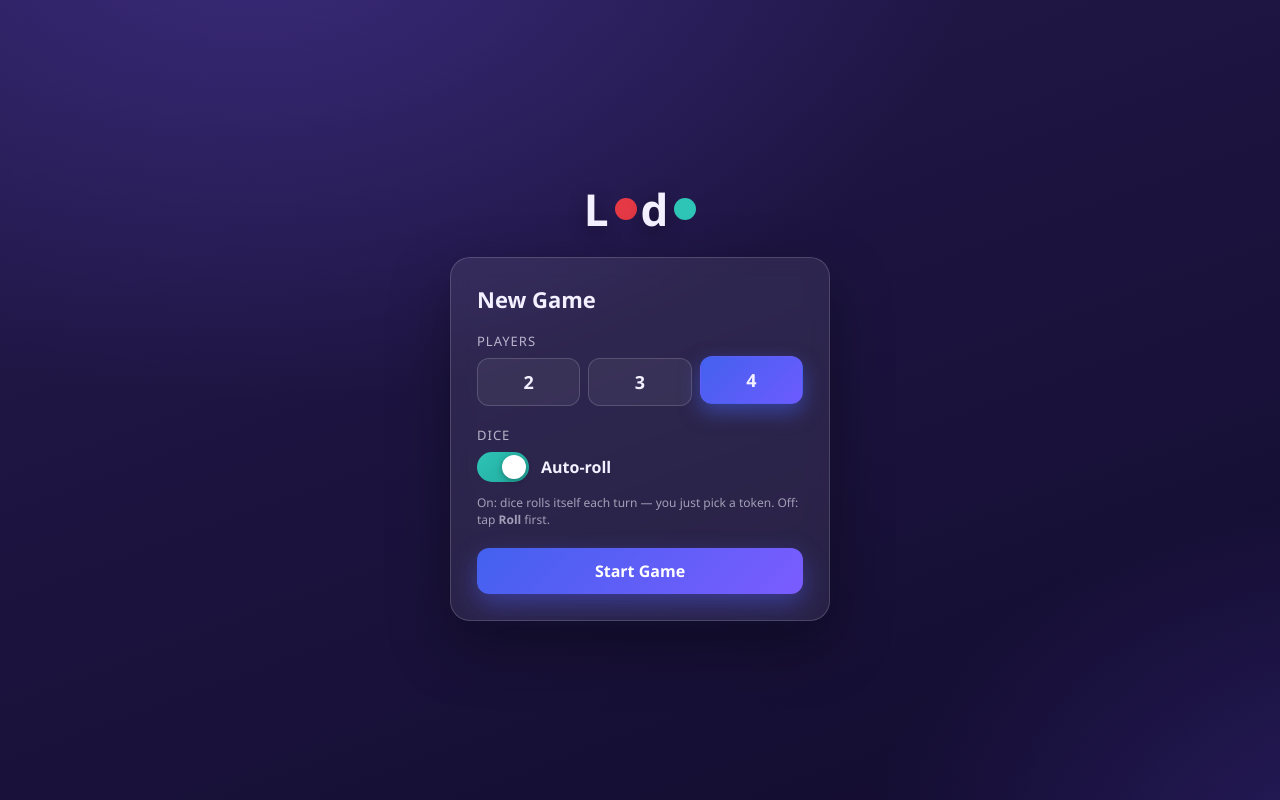
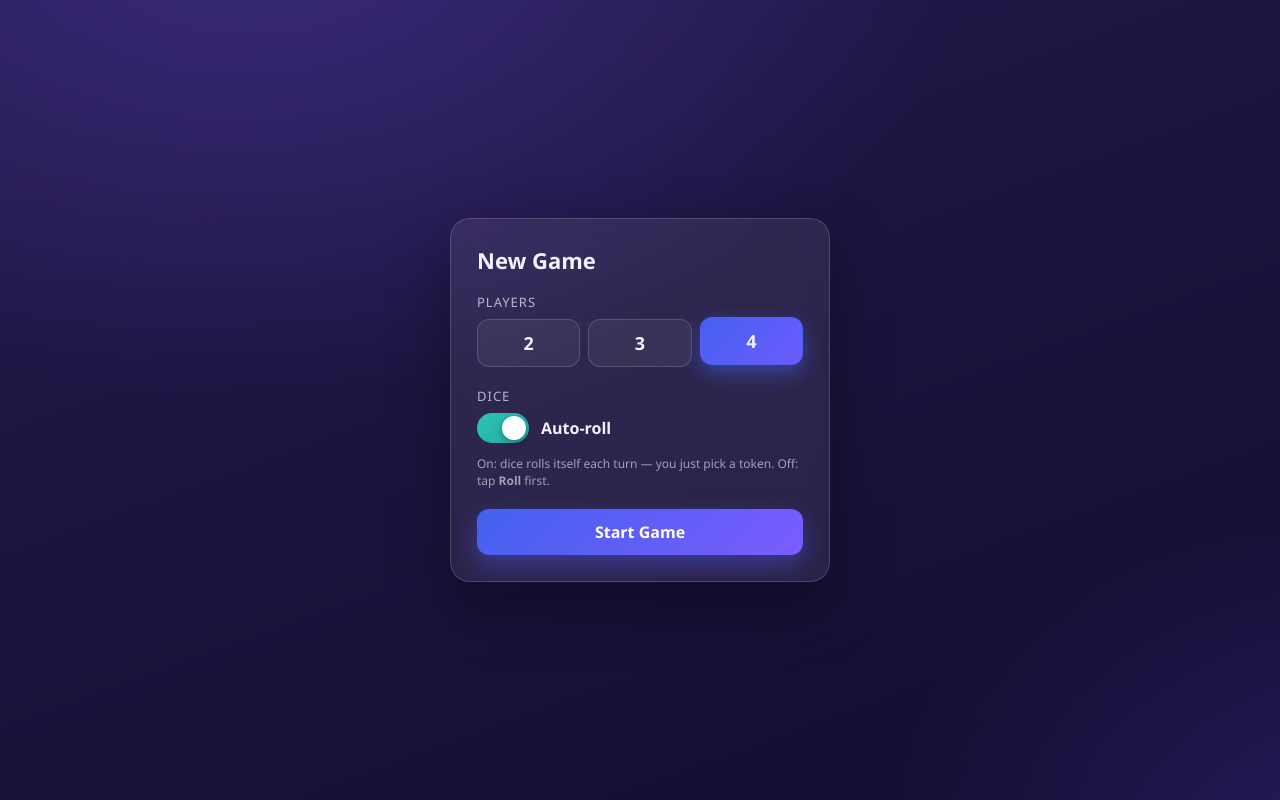
Before and after one commit to bikramkumar080/LudoGame, a website with bundled scripts: page index.html in a window 1280 px wide. Built offline with nearby package versions, Linux system fonts and the light colour scheme.

Commit message:
Remove Ludo title from the top

```diff
--- a/index.html
+++ b/index.html
@@ -9,8 +9,6 @@
 </head>
 <body>
   <div class="app">
-    <h1 class="title">L<span class="dot dot-red"></span>d<span class="dot dot-green"></span></h1>
-
     <!-- SETUP SCREEN -->
     <section id="setup" class="panel setup">
       <h2>New Game</h2>
```
